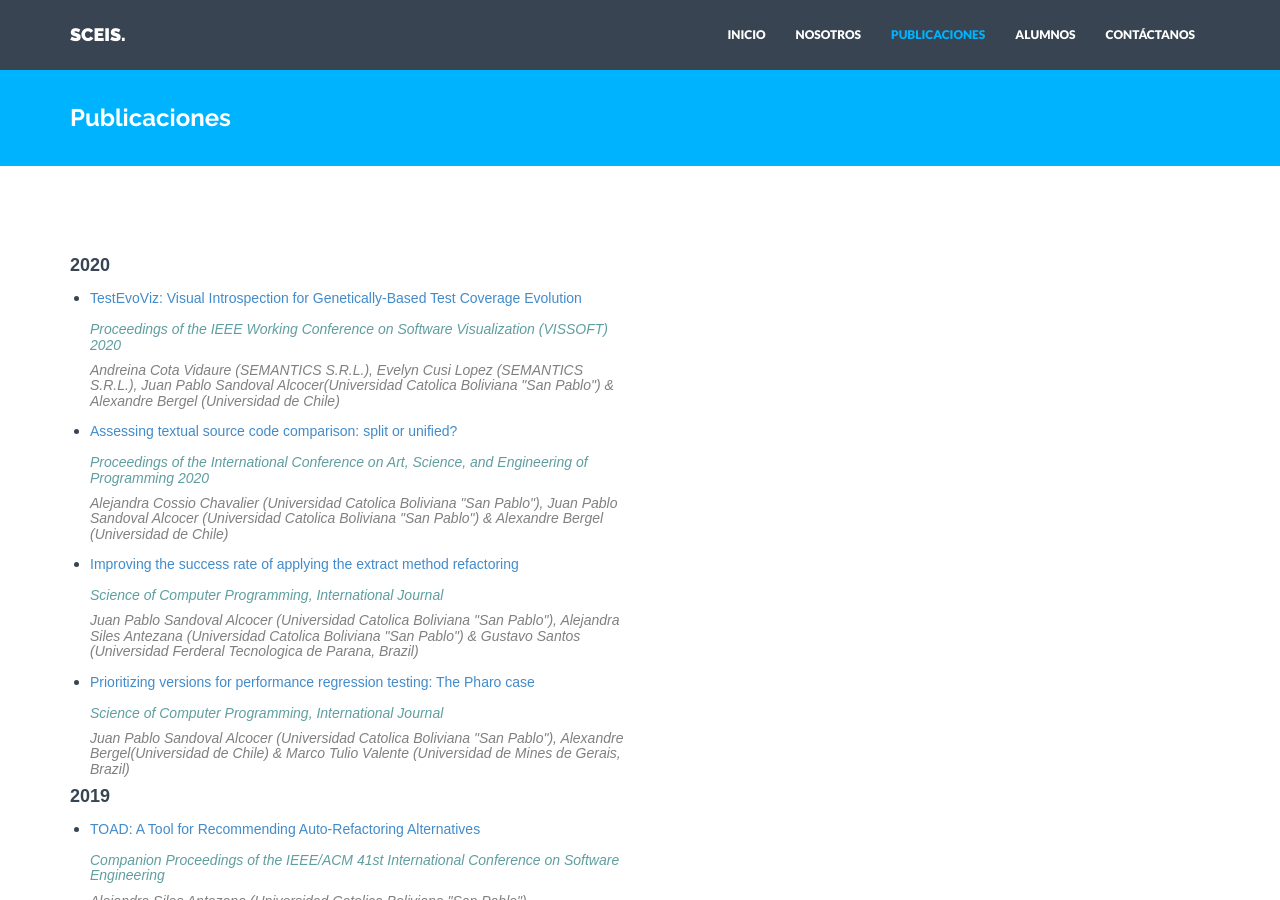
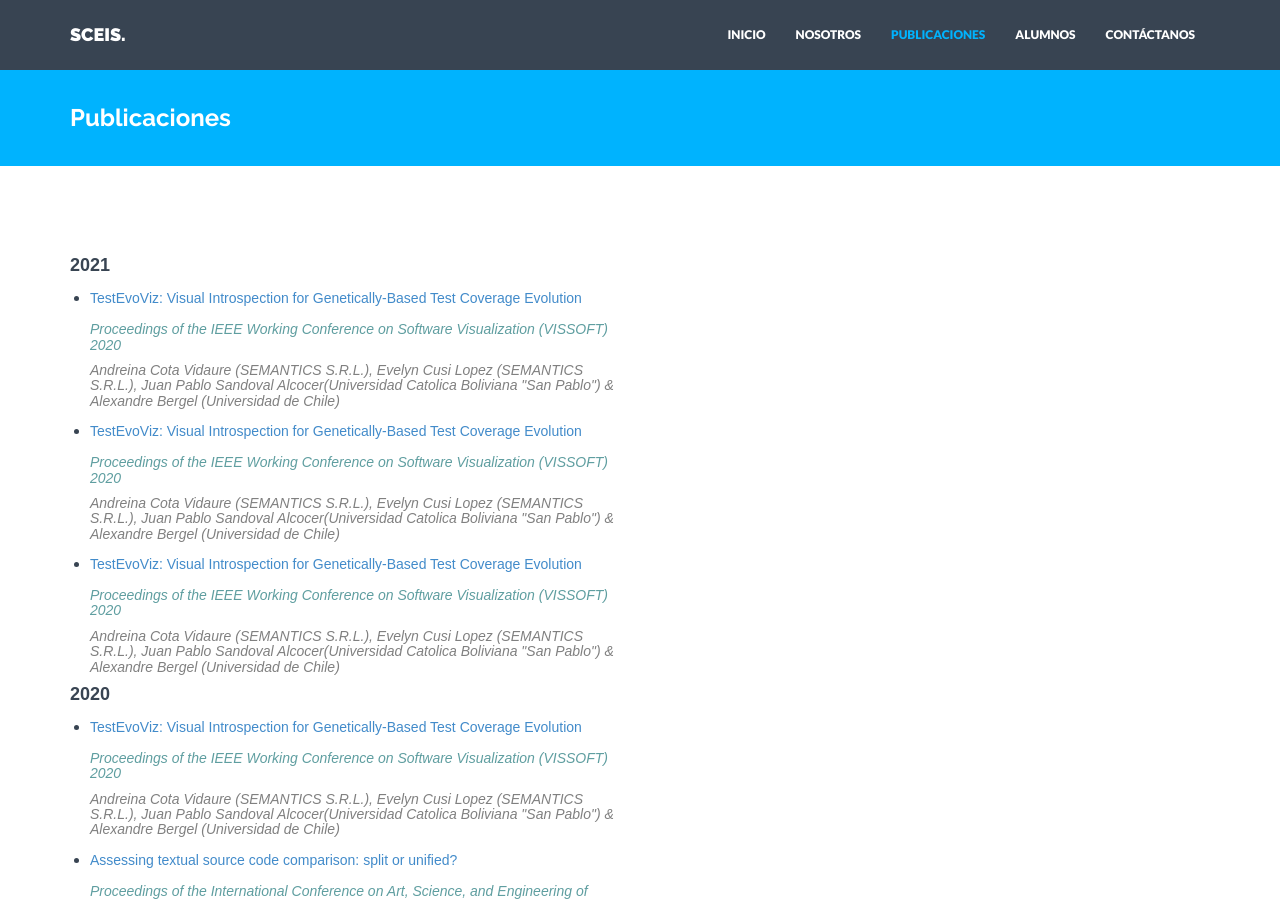
Before and after one commit to SociedadCEIS/paginaSCEIS, a Jekyll site: the page built from publications.html, in a window 1280 px wide and 900 px high. Built offline with Jekyll 4.4.1, drawn with Linux system fonts in a browser that asks for light colours; nearby versions of some CDN libraries.

Commit message:
update publications in 2021

```diff
--- a/publications.html
+++ b/publications.html
@@ -7,7 +7,24 @@ permalink: /publications/
 <div class="container mtb">
     <div class="row">
         <div class="col-lg-6">
-
+            <h4 style="font-family:Arial, Helvetica, sans-serif;">2021</h4>
+            <ul>
+                <li>
+                    <p style="font-family:Arial, Helvetica, sans-serif, bold;"><a href= "10.1109/VISSOFT51673.2020.00005" >TestEvoViz: Visual Introspection for Genetically-Based Test Coverage Evolution</a></p>
+                    <h5 style="font-family:Arial, Helvetica, sans-serif, bold; color:cadetblue"><i>Proceedings of the IEEE Working Conference on Software Visualization (VISSOFT) 2020</i></h5>
+                    <h5 style="font-family:Arial, Helvetica, sans-serif; color:grey"><i>Andreina Cota Vidaure (SEMANTICS S.R.L.), Evelyn Cusi Lopez (SEMANTICS S.R.L.), Juan Pablo Sandoval Alcocer(Universidad Catolica Boliviana "San Pablo") & Alexandre Bergel (Universidad de Chile)</i></h5>
+                </li>
+                <li>
+                    <p style="font-family:Arial, Helvetica, sans-serif, bold;"><a href= "10.1109/VISSOFT51673.2020.00005" >TestEvoViz: Visual Introspection for Genetically-Based Test Coverage Evolution</a></p>
+                    <h5 style="font-family:Arial, Helvetica, sans-serif, bold; color:cadetblue"><i>Proceedings of the IEEE Working Conference on Software Visualization (VISSOFT) 2020</i></h5>
+                    <h5 style="font-family:Arial, Helvetica, sans-serif; color:grey"><i>Andreina Cota Vidaure (SEMANTICS S.R.L.), Evelyn Cusi Lopez (SEMANTICS S.R.L.), Juan Pablo Sandoval Alcocer(Universidad Catolica Boliviana "San Pablo") & Alexandre Bergel (Universidad de Chile)</i></h5>
+                </li>
+                <li>
+                    <p style="font-family:Arial, Helvetica, sans-serif, bold;"><a href= "10.1109/VISSOFT51673.2020.00005" >TestEvoViz: Visual Introspection for Genetically-Based Test Coverage Evolution</a></p>
+                    <h5 style="font-family:Arial, Helvetica, sans-serif, bold; color:cadetblue"><i>Proceedings of the IEEE Working Conference on Software Visualization (VISSOFT) 2020</i></h5>
+                    <h5 style="font-family:Arial, Helvetica, sans-serif; color:grey"><i>Andreina Cota Vidaure (SEMANTICS S.R.L.), Evelyn Cusi Lopez (SEMANTICS S.R.L.), Juan Pablo Sandoval Alcocer(Universidad Catolica Boliviana "San Pablo") & Alexandre Bergel (Universidad de Chile)</i></h5>
+                </li>
+            </ul>
             <h4 style="font-family:Arial, Helvetica, sans-serif;">2020</h4>
             <ul>
                 <li>
```
